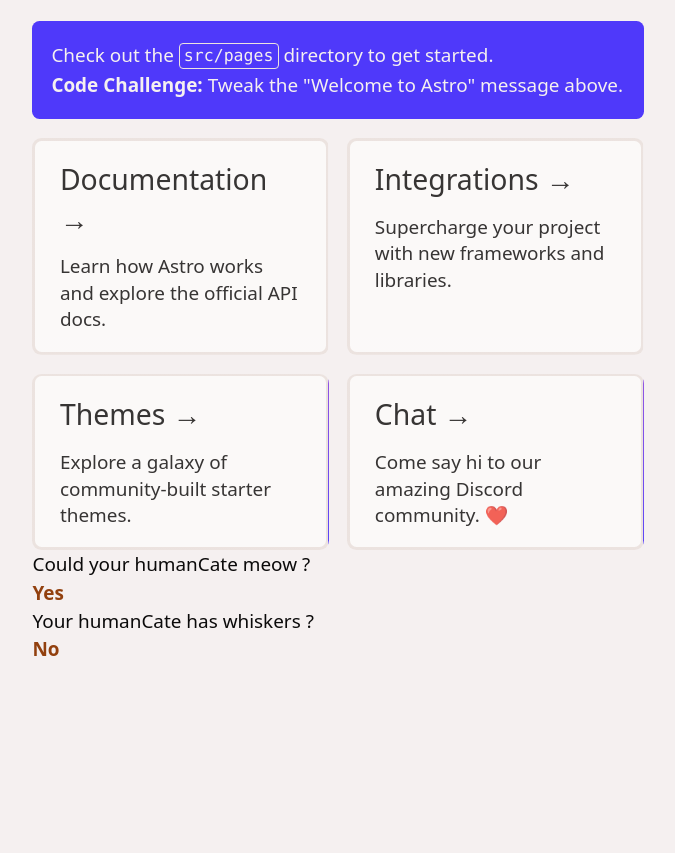
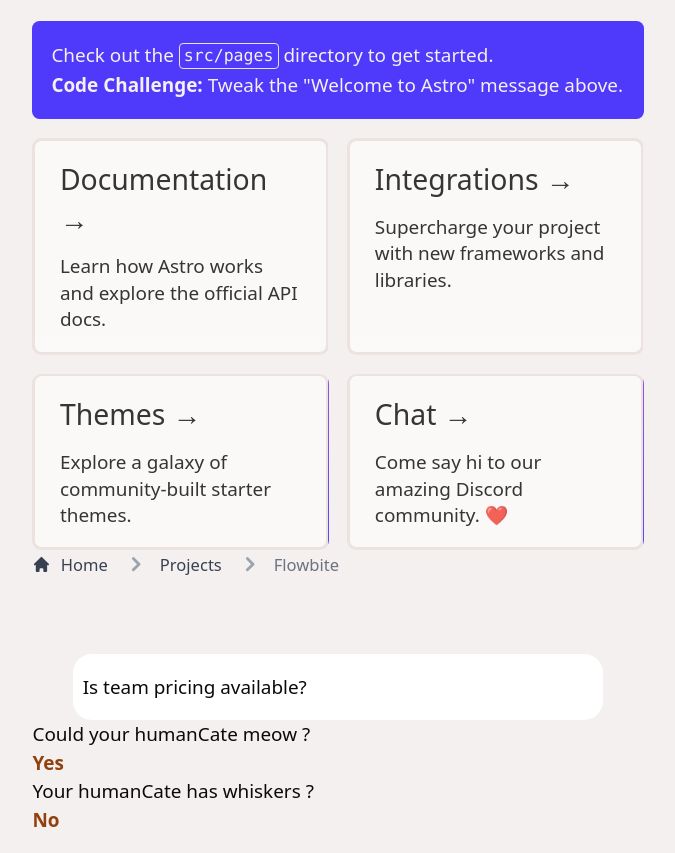
Before and after one commit to abdelmomen1985/lerna-vite-utils, an Astro site in the folder packages/astro-try/: page / in a window 1280 px wide. Shown: the part 172-1025 px from the top of the page, without its empty margins (302-977 px from the left). Before the commit the page ends 855 px from the top, so only its background shows below. Built offline with nearby package versions, Linux system fonts and the light colour scheme; Astro itself is replaced by a stand-in of ours.

Commit message:
adding headelss ui and flowbite

```diff
--- a/package.json
+++ b/package.json
@@ -4,6 +4,10 @@
   "private": "true",
   "author": "abdelmomen1985 <abdelmomen1985@gmail.com>",
   "license": "MIT",
+  "scripts": {
+    "vite:dev": "npx lerna run dev --scope=@knola-2/viteapp ",
+    "astro:dev": "npx lerna run dev --scope=@knola-2/astro-try "
+  },
   "devDependencies": {
     "lerna": "^4.0.0"
   },
--- a/packages/astro-try/package.json
+++ b/packages/astro-try/package.json
@@ -16,6 +16,10 @@
     "react-dom": "^17.0.2 || ^18.0.0"
   },
   "dependencies": {
-    "@knola-2/utils": "^0.0.0"
+    "@headlessui/react": "^1.6.4",
+    "@heroicons/react": "^1.0.6",
+    "@knola-2/utils": "^0.0.0",
+    "flowbite": "^1.4.7",
+    "flowbite-react": "^0.0.25"
   }
 }
--- a/packages/astro-try/src/components/Action.tsx
+++ b/packages/astro-try/src/components/Action.tsx
@@ -1,9 +1,47 @@
+import { Disclosure } from '@headlessui/react'
 import { HumanCat } from '@knola-2/utils'
 
+import { useState } from 'react'
 export default function Action({ humanCat }: { humanCat: HumanCat }) {
+  let [isOpen, setIsOpen] = useState(true)
   return (
     <>
-      <div>Could your humanCate meow ?
+<nav className="flex" aria-label="Breadcrumb">
+  <ol className="inline-flex items-center space-x-1 md:space-x-3">
+    <li className="inline-flex items-center">
+      <a href="#" className="inline-flex items-center text-sm font-medium text-gray-700 hover:text-gray-900 dark:text-gray-400 dark:hover:text-white">
+        <svg className="mr-2 w-4 h-4" fill="currentColor" viewBox="0 0 20 20" xmlns="http://www.w3.org/2000/svg"><path d="M10.707 2.293a1 1 0 00-1.414 0l-7 7a1 1 0 001.414 1.414L4 10.414V17a1 1 0 001 1h2a1 1 0 001-1v-2a1 1 0 011-1h2a1 1 0 011 1v2a1 1 0 001 1h2a1 1 0 001-1v-6.586l.293.293a1 1 0 001.414-1.414l-7-7z"></path></svg>
+        Home
+      </a>
+    </li>
+    <li>
+      <div className="flex items-center">
+        <svg className="w-6 h-6 text-gray-400" fill="currentColor" viewBox="0 0 20 20" xmlns="http://www.w3.org/2000/svg"><path fill-rule="evenodd" d="M7.293 14.707a1 1 0 010-1.414L10.586 10 7.293 6.707a1 1 0 011.414-1.414l4 4a1 1 0 010 1.414l-4 4a1 1 0 01-1.414 0z" clip-rule="evenodd"></path></svg>
+        <a href="#" className="ml-1 text-sm font-medium text-gray-700 hover:text-gray-900 md:ml-2 dark:text-gray-400 dark:hover:text-white">Projects</a>
+      </div>
+    </li>
+    <li aria-current="page">
+      <div className="flex items-center">
+        <svg className="w-6 h-6 text-gray-400" fill="currentColor" viewBox="0 0 20 20" xmlns="http://www.w3.org/2000/svg"><path fill-rule="evenodd" d="M7.293 14.707a1 1 0 010-1.414L10.586 10 7.293 6.707a1 1 0 011.414-1.414l4 4a1 1 0 010 1.414l-4 4a1 1 0 01-1.414 0z" clip-rule="evenodd"></path></svg>
+        <span className="ml-1 text-sm font-medium text-gray-500 md:ml-2 dark:text-gray-400">Flowbite</span>
+      </div>
+    </li>
+  </ol>
+</nav>
+      <div className="w-full px-4 pt-16">
+        <div className="mx-auto w-full max-w-md rounded-2xl bg-white p-2">
+          <Disclosure>
+            <Disclosure.Button className="py-2">
+              Is team pricing available?
+            </Disclosure.Button>
+            <Disclosure.Panel className="text-gray-500">
+              Yes! You can purchase a license that you can share with your entire
+              team.
+            </Disclosure.Panel>
+          </Disclosure>
+        </div>
+      </div>
+      <div> Could your humanCate meow ?
         <div className="font-semibold text-amber-800">
 
           {humanCat.couldMeow ? "Yes" : "No"}
--- a/packages/astro-try/src/pages/index.astro
+++ b/packages/astro-try/src/pages/index.astro
@@ -21,7 +21,7 @@
 			<Card href="https://astro.build/chat/" title="Chat" body="Come say hi to our amazing Discord community. ❤️" />
 		</ul>
 		<div>
-			<Action humanCat={{couldMeow:true,hasWhiskers:false}} />
+			<Action humanCat={{couldMeow:true,hasWhiskers:false}} client:load />
 		</div>
 	</main>
 </Layout>
--- a/packages/astro-try/tailwind.config.cjs
+++ b/packages/astro-try/tailwind.config.cjs
@@ -1,7 +1,7 @@
 module.exports = {
-	content: ['./src/**/*.{astro,html,js,jsx,md,svelte,ts,tsx,vue}'],
-	theme: {
-		extend: {},
-	},
-	plugins: [],
-}
+  content: ["./src/**/*.{astro,html,js,jsx,md,svelte,ts,tsx,vue}"],
+  theme: {
+    extend: {},
+  },
+  plugins: [require("flowbite/plugin")],
+};
```
Also changed, not shown: 1 other file.
